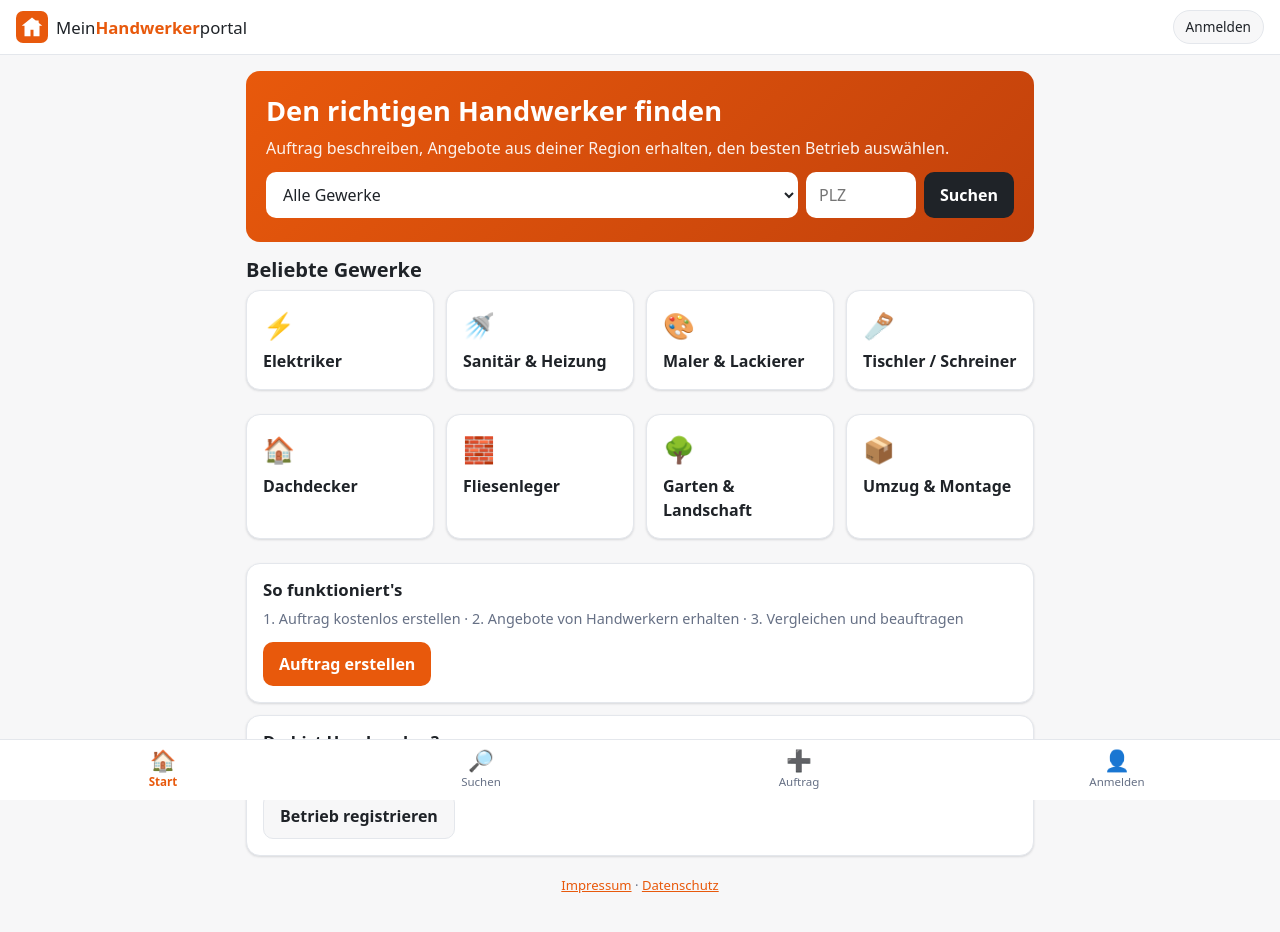
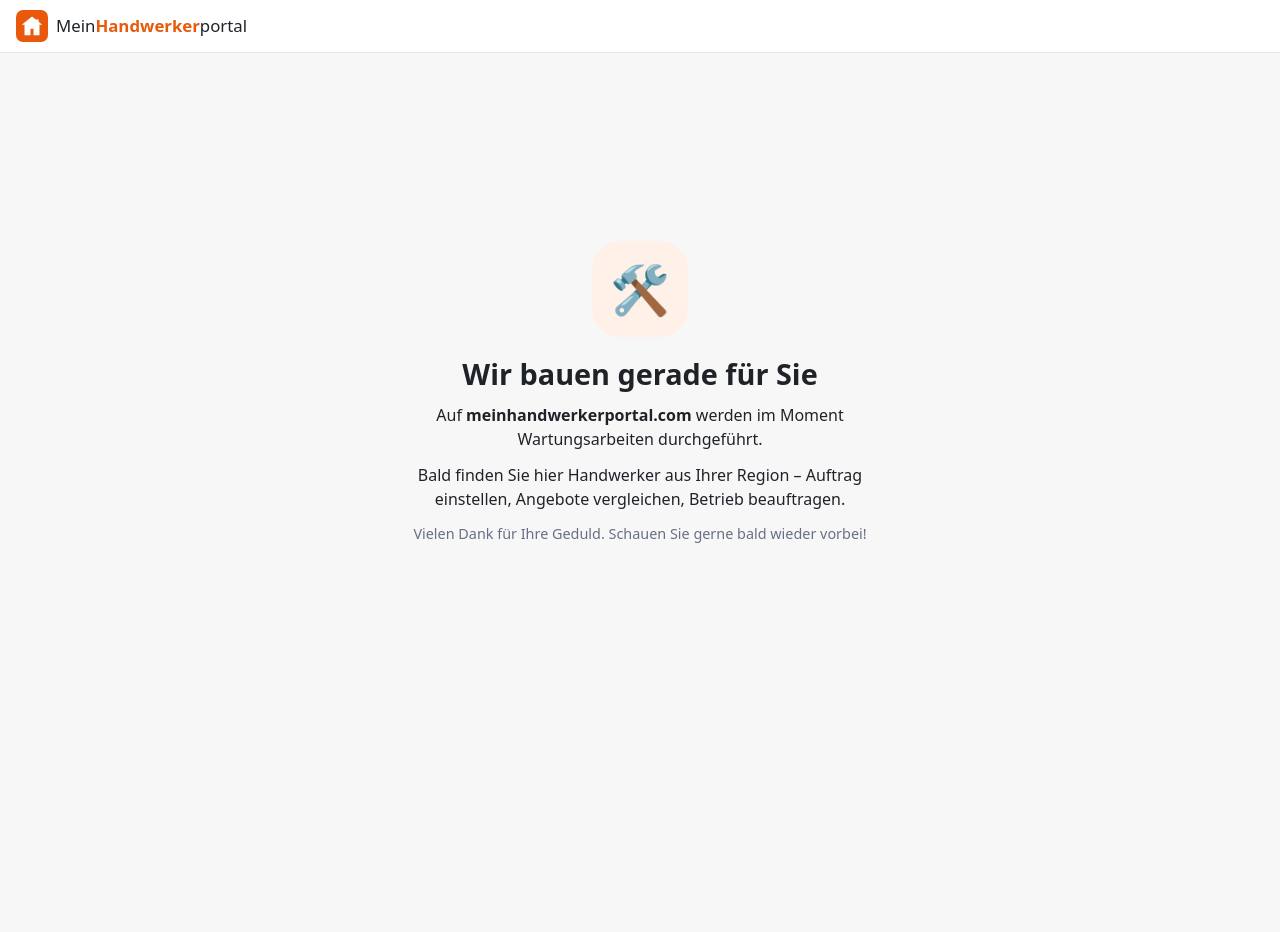
Before and after one commit to jaseminspindler1-jpg/Meinhandwerkerportal, a plain HTML site: page index.html in a window 1280 px wide. After the commit the page ends 800 px from the top, so only its background shows below. Drawn offline with Linux system fonts and the light colour scheme.

Commit message:
Wartungsmodus mit Vorschau-Zugang
maintenance: true in config.js zeigt Besuchern eine Wartungsseite.
Mit ?vorschau=an bleibt die App auf dem eigenen Gerät nutzbar
(?vorschau=aus beendet die Vorschau).

Co-Authored-By: Claude Opus 5.5 <noreply@anthropic.com>
Claude-Session: https://claude.ai/code/session_01YB88NXrhQZwJQYZtvF35N2

```diff
--- a/app.js
+++ b/app.js
@@ -539,7 +539,40 @@ function bind(parts, q) {
 }
 
 /* ---------- Start ---------- */
+/* ---------- Wartungsmodus ---------- */
+function maintenanceActive() {
+  const flag = new URLSearchParams(location.search).get('vorschau');
+  try {
+    if (flag === 'an') localStorage.setItem('mhp-vorschau', '1');
+    if (flag === 'aus') localStorage.removeItem('mhp-vorschau');
+    if (flag) history.replaceState(null, '', location.pathname + location.hash);
+  } catch (_) { /* ignore */ }
+  let preview = false;
+  try { preview = localStorage.getItem('mhp-vorschau') === '1'; } catch (_) { /* ignore */ }
+  if (preview && window.MHP_CONFIG?.maintenance) {
+    document.body.insertAdjacentHTML('afterbegin', '<div class="preview-bar">Vorschau – Besucher sehen gerade die Wartungsseite · <a href="?vorschau=aus">Vorschau beenden</a></div>');
+  }
+  return !!window.MHP_CONFIG?.maintenance && !preview;
+}
+
+function showMaintenance() {
+  document.title = 'Wartungsarbeiten – Mein Handwerkerportal';
+  document.body.classList.add('maintenance');
+  document.getElementById('topAction').hidden = true;
+  document.getElementById('tabbar').hidden = true;
+  document.getElementById('view').innerHTML = `
+    <section class="maint">
+      <div class="maint-icon" aria-hidden="true">🛠️</div>
+      <h1>Wir bauen gerade für Sie</h1>
+      <p>Auf <strong>meinhandwerkerportal.com</strong> werden im Moment Wartungsarbeiten durchgeführt.</p>
+      <p>Bald finden Sie hier Handwerker aus Ihrer Region – Auftrag einstellen, Angebote vergleichen, Betrieb beauftragen.</p>
+      <p class="muted">Vielen Dank für Ihre Geduld. Schauen Sie gerne bald wieder vorbei!</p>
+    </section>`;
+}
+
 (async function start() {
+  if (maintenanceActive()) { showMaintenance(); return; }
+
   // Rücksprung aus Bestätigungs-/Passwort-Mails: Supabase hängt Tokens an die URL (#access_token=…)
   const authHash = new URLSearchParams(location.hash.startsWith('#/') ? '' : location.hash.slice(1));
   const authType = authHash.get('type');
--- a/config.js
+++ b/config.js
@@ -5,4 +5,11 @@
 window.MHP_CONFIG = {
   supabaseUrl: 'https://ameomchsdgkfoeuplwtw.supabase.co',
   supabaseAnonKey: 'sb_publishable_YFgqWpCj-euDPxWEp6MHkg_9SBEm9jq',
+
+  // Wartungsmodus: true = Besucher sehen nur die Seite "Wartungsarbeiten".
+  // Du selbst kommst trotzdem in die App, wenn du einmal
+  //   https://meinhandwerkerportal.com/?vorschau=an
+  // aufrufst (gilt danach auf diesem Gerät; ?vorschau=aus beendet es).
+  // Zum Start der Seite einfach auf false setzen.
+  maintenance: true,
 };
--- a/styles.css
+++ b/styles.css
@@ -167,3 +167,21 @@ input:focus, select:focus, textarea:focus { outline: 2px solid var(--brand); out
 .btn:disabled { opacity: .6; cursor: wait; }
 main[aria-busy="true"] { opacity: .6; transition: opacity .2s .15s; }
 .row h1, .row h3 { margin: 0; }
+
+/* ---------- Wartungsmodus ---------- */
+[hidden] { display: none !important; }
+body.maintenance { padding-bottom: 0; }
+.maint {
+  min-height: calc(100vh - 140px); display: flex; flex-direction: column;
+  align-items: center; justify-content: center; text-align: center; padding: 24px 8px;
+}
+.maint-icon {
+  font-size: 3rem; width: 96px; height: 96px; border-radius: 28px; margin-bottom: 20px;
+  display: flex; align-items: center; justify-content: center; background: var(--brand-soft);
+}
+.maint h1 { font-size: 1.8rem; margin-bottom: 12px; }
+.maint p { max-width: 460px; }
+.preview-bar {
+  background: #1F2328; color: #fff; text-align: center; font-size: .8rem; padding: 6px 12px;
+}
+.preview-bar a { color: #FDBA8C; }
--- a/sw.js
+++ b/sw.js
@@ -1,5 +1,5 @@
 // Service Worker: macht die App offline-fähig und installierbar.
-const CACHE = 'mhp-v2';
+const CACHE = 'mhp-v3';
 const ASSETS = ['./', 'index.html', 'styles.css', 'app.js', 'api.js', 'config.js', 'vendor/supabase-2.118.0.js', 'manifest.webmanifest',
   'icons/icon.svg', 'icons/icon-192.png', 'icons/icon-512.png', 'icons/icon-maskable-512.png'];
 
```
